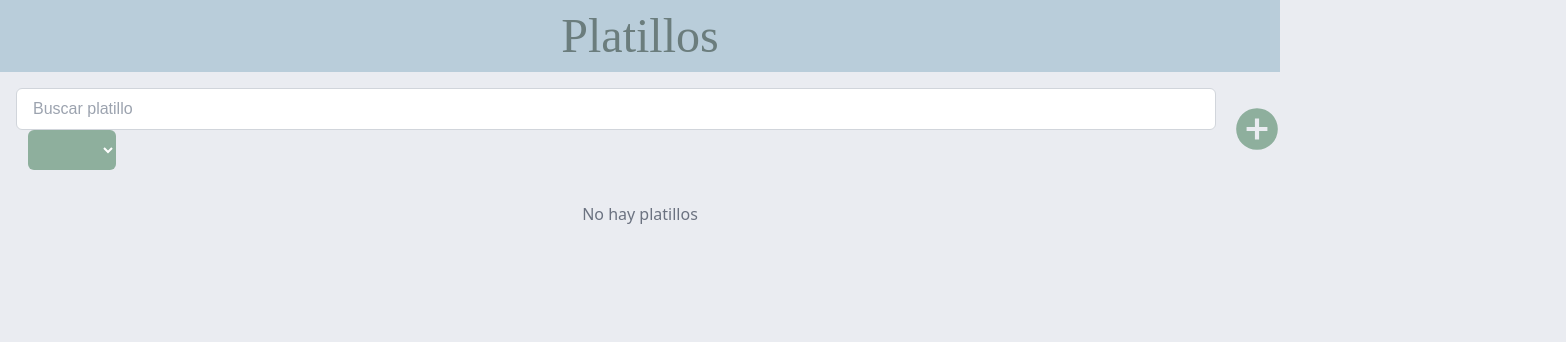
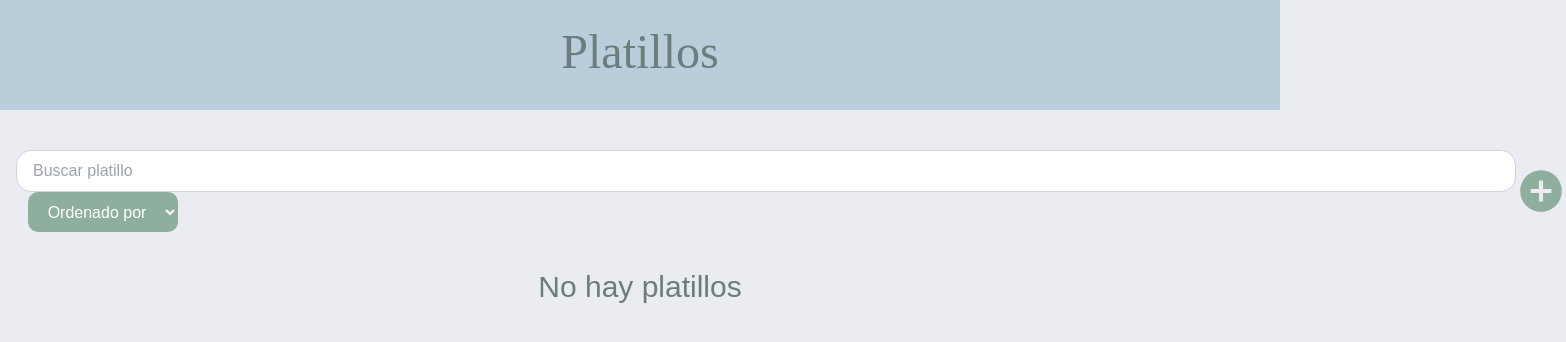
Before and after one commit to MAngelesGB/react-formulario, a React (Vite) app: page / in a window 1280 px wide. Shown: the top 342 px of the page, 1566 px wide, since content can reach past the window. Built offline with nearby package versions, Linux system fonts and the light colour scheme.

Commit message:
Cards an images

```diff
--- a/src/App.jsx
+++ b/src/App.jsx
@@ -145,8 +145,8 @@ function App() {
 
   return (
     <>
-    <div className="bg-[#B9CDDA]">
-      <h1 className="font-sriracha text-[#6B7D7D] text-[48px] text-center">Platillos</h1>
+    <div className="bg-[#B9CDDA] h-[110px]">
+      <h1 className="font-sriracha text-[#6B7D7D] text-[48px] text-center pt-4">Platillos</h1>
     </div>
       {isFormVisible && (
 
@@ -162,17 +162,17 @@ function App() {
         </div>
       )}
 
-      <div className='flex flex-row justify-evenly items-center '>
+      <div className='flex flex-row justify-evenly items-center mt-6'>
         <div className="my-4 font-tauri ml-4">
           <input
             type="text"
             placeholder="Buscar platillo"
             value={filter}
             onChange={handleFilterChange}
-            className="border border-gray-300 rounded px-4 py-2 w-[1200px] rounded-[6px] "
+            className="border border-gray-300 rounded px-4 py-2 w-[1500px] rounded-[15px] "
           />
-          <select  className=" bg-[#8EAF9D] ml-3 rounded-[6px] hover:bg-[#8EAF9D] text-white h-[40px]"onChange={(e) => sortDishes(e.target.value)}>
-            <option value="">  </option>
+          <select  className=" bg-[#8EAF9D] text-[#FFFFFF]  text-center ml-3 rounded-[10px] hover:bg-[#FFFFFF] hover:text-[#6B7D7D]  w-[150px]  h-[40px]"onChange={(e) => sortDishes(e.target.value)}>
+            <option value=""> Ordenado por </option>
             <option value="nombre">Nombre</option>
             <option value="personas">Personas</option>
           </select>
@@ -180,7 +180,7 @@ function App() {
 
         <a
           onClick={() => setIsFormVisible(true)}
-          className={`my-4 ${isFormVisible ? 'hidden' : 'block'} py-2 px-4 rounded hover:scale-105 cursor-pointer`}
+          className={` ${isFormVisible ? 'hidden' : 'block'} rounded hover:scale-105 cursor-pointer`}
         >
           <svg width="50" height="50" viewBox="0 0 24 24"><path fill="#8EAF9D" d="M11 17h2v-4h4v-2h-4V7h-2v4H7v2h4zm1 5q-2.075 0-3.9-.788t-3.175-2.137q-1.35-1.35-2.137-3.175T2 12q0-2.075.788-3.9t2.137-3.175q1.35-1.35 3.175-2.137T12 2q2.075 0 3.9.788t3.175 2.137q1.35 1.35 2.138 3.175T22 12q0 2.075-.788 3.9t-2.137 3.175q-1.35 1.35-3.175 2.138T12 22" /></svg>
         </a>
@@ -189,7 +189,7 @@ function App() {
       <div className="my-4">
         {
           filteredDishes.length === 0 && (
-            <div className="text-center text-gray-500">
+            <div className="text-center text-[30px] font-tauri text-[#6B7D7D]">
               No hay platillos
             </div>
           )
--- a/src/components/Platillo.jsx
+++ b/src/components/Platillo.jsx
@@ -1,19 +1,19 @@
 export function Platillo({ dish, handleDelete, handleUpdate }) {
   return (
-    <div className="max-w-[400px] max-h-[600px] border-gray-300 rounded-lg p-4 bg-white m-10">
-      <div className="flex justify-center items-center">
-        <img src={dish.imagen} alt={dish.nombre} className="w-80 h-60 object-cover" />
+    <div className="max-w-[800px] max-h-[600px] border-gray-300 rounded-lg bg-white m-9 rounded-[25px] ">
+      <div className="flex justify-center items-center ">
+        <img src={dish.imagen} alt={dish.nombre} className="w-80 h-60 object-cover rounded-[15px]" />
       </div>
       <div className="my-4 flex flex-col items-center mb-4 mt-4">
         <h2 className="text-lg font-sriracha text-[#6B7D7D] text-[32px]">{dish.nombre}</h2>
         <p className="font-sriracha text-[#A6D8D4] text-[22px]">{dish.descripcion}</p>
       </div>
-      <ul className="font-sriracha text-[#D7DAE5] text-[18px]">
+      <ul className="font-sriracha text-[#D7DAE5] text-[18px] p-4">
         <li>Acompañantes: {dish.acompaniantes.join(', ')}</li>
         <li>Picor: {dish.picor}</li>
         <li>Personas: {dish.personas}</li>
       </ul>
-      <div className="flex justify-center items-center mt-4">
+      <div className="flex justify-center items-center mt-4 p-4">
         <button onClick={() => handleUpdate(dish.id)} className=" max-w-[150px] text-[18px] bg-[#A6D8D4] hover:bg-[#8EAF9D] text-white font-sriracha py-2 px-5  rounded-[8px] hover:scale-105">Actualizar</button>
         <button onClick={() => handleDelete(dish.id)} className=" max-w-[150px] text-[18px] bg-[#6B7D7D] hover:bg-[#8EAF9D] text-white font-sriracha py-2 px-5 ml-3 rounded-[8px] hover:scale-105">Eliminar</button>
       </div>
```
